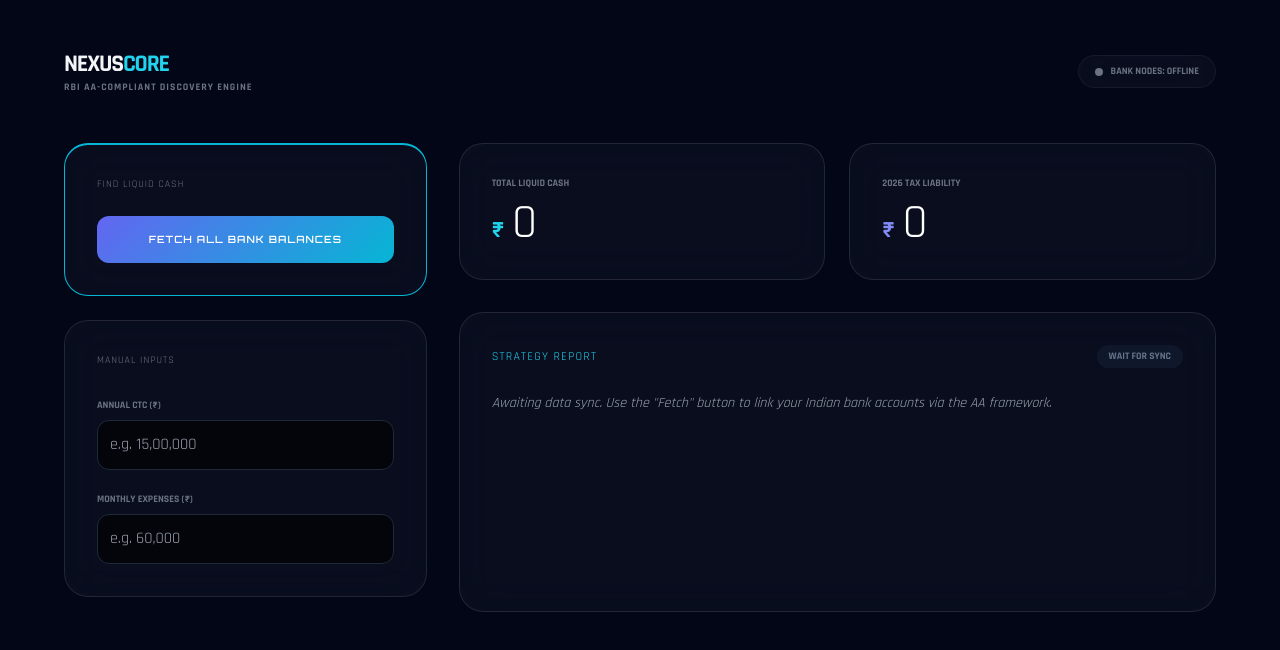
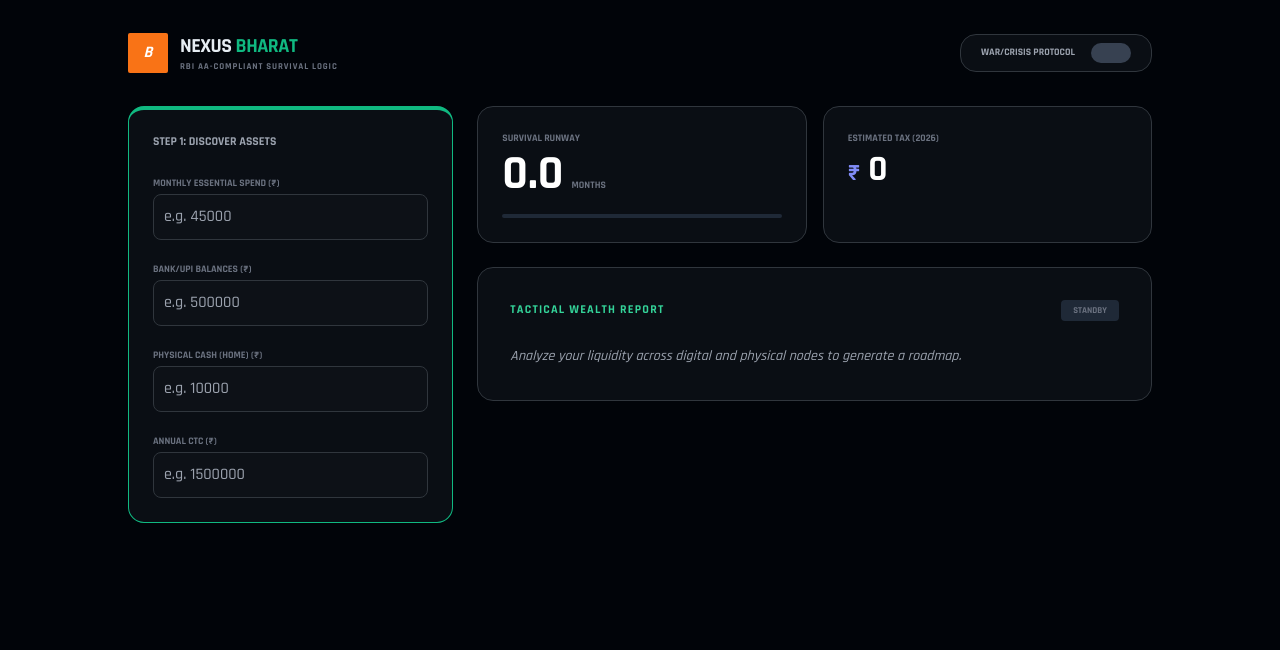
Before and after one commit to smdazamchisty-lang/Nexuspro-Financial-calculator, a plain HTML site: page index.html in a window 1280 px wide. Drawn offline with nearby package versions, Linux system fonts and the light colour scheme.

Commit message:
Revamp Nexus Bharat page layout and styles
Updated title and styles for the Nexus Bharat page. Modified layout and input fields for better user experience.

```diff
--- a/index.html
+++ b/index.html
@@ -2,180 +2,166 @@
 <html lang="en">
 <head>
     <meta charset="UTF-8">
-    <meta name="viewport" content="width=device-width, initial-scale=1.0">
-    <title>NEXUS INDIA | Liquidity Discovery</title>
+    <title>Nexus Bharat | Indian Survival Engine 2026</title>
     <script src="https://cdn.tailwindcss.com"></script>
-    <link href="https://fonts.googleapis.com/css2?family=Orbitron:wght@600&family=Rajdhani:wght@400;600;700&display=swap" rel="stylesheet">
+    <link href="https://fonts.googleapis.com/css2?family=Orbitron:wght@600&family=Rajdhani:wght@500;700&display=swap" rel="stylesheet">
     <style>
-        body { background: #020617; color: #f3f4f6; font-family: 'Rajdhani', sans-serif; }
-        .glass-asset { background: rgba(255, 255, 255, 0.03); backdrop-filter: blur(20px); border: 1px solid rgba(255, 255, 255, 0.1); border-radius: 24px; }
-        .neo-input { background: rgba(0,0,0,0.6); border: 1px solid #1e293b; color: white; border-radius: 12px; transition: 0.3s; }
-        .neo-input:focus { border-color: #00f2ff; outline: none; box-shadow: 0 0 15px rgba(0, 242, 255, 0.2); }
-        .btn-sync { background: linear-gradient(135deg, #6366f1, #06b6d4); font-family: 'Orbitron', sans-serif; transition: 0.3s; letter-spacing: 1px; }
-        .btn-sync:hover { filter: brightness(1.2); transform: translateY(-1px); }
-        .shimmer { background: linear-gradient(90deg, transparent, rgba(255,255,255,0.05), transparent); background-size: 200% 100%; animation: shimmer 2s infinite; }
-        @keyframes shimmer { 0% { background-position: -200% 0; } 100% { background-position: 200% 0; } }
+        body { background: #010409; color: #e6edf3; font-family: 'Rajdhani', sans-serif; }
+        .india-glass { background: rgba(13, 17, 23, 0.8); border: 1px solid #30363d; border-radius: 16px; }
+        .crisis-border { border-top: 4px solid #ef4444 !important; background: linear-gradient(to bottom, #1a0505, #010409); }
+        .neo-input { background: #0d1117; border: 1px solid #30363d; color: white; padding: 10px; border-radius: 8px; width: 100%; }
+        .neo-input:focus { border-color: #58a6ff; outline: none; }
     </style>
 </head>
-<body class="p-6 md:p-12">
+<body class="p-4 md:p-8">
 
-    <header class="max-w-6xl mx-auto flex justify-between items-center mb-12">
-        <div>
-            <h1 class="text-2xl font-display font-bold uppercase tracking-tighter">Nexus<span class="text-cyan-400">Core</span></h1>
-            <p class="text-[10px] text-gray-500 font-bold tracking-widest uppercase">RBI AA-Compliant Discovery Engine</p>
+    <header class="max-w-5xl mx-auto flex flex-col md:flex-row justify-between items-center mb-8 gap-4">
+        <div class="flex items-center gap-3">
+            <div class="w-10 h-10 bg-orange-500 rounded-sm flex items-center justify-center font-bold text-white italic">B</div>
+            <div>
+                <h1 class="text-xl font-bold tracking-tight uppercase">Nexus<span id="header_title" class="text-emerald-500 ml-1">Bharat</span></h1>
+                <p class="text-[9px] text-gray-500 font-bold tracking-widest uppercase">RBI AA-Compliant Survival Logic</p>
+            </div>
         </div>
-        <div id="sync_pill" class="glass-asset px-4 py-2 flex items-center gap-2 border-white/5">
-            <div class="w-2 h-2 bg-gray-500 rounded-full"></div>
-            <span class="text-[10px] font-bold text-gray-500 uppercase">Bank Nodes: Offline</span>
+        <div class="flex items-center gap-4 india-glass px-5 py-2">
+            <span class="text-[10px] font-bold uppercase text-gray-400">War/Crisis Protocol</span>
+            <input type="checkbox" id="war_toggle" onchange="toggleWar()" class="w-10 h-5 bg-gray-700 rounded-full appearance-none checked:bg-red-600 cursor-pointer transition relative">
         </div>
     </header>
 
-    <main class="max-w-6xl mx-auto grid grid-cols-1 lg:grid-cols-3 gap-8">
+    <main class="max-w-5xl mx-auto grid grid-cols-1 lg:grid-cols-12 gap-6">
 
-        <aside class="space-y-6">
-            <div class="glass-asset p-8 border-t-2 border-cyan-500">
-                <h3 class="text-[10px] font-display mb-6 text-gray-500 tracking-widest uppercase">Find Liquid Cash</h3>
-                <div id="sync_container">
-                    <button onclick="simulateBankSync()" class="btn-sync w-full text-white py-4 rounded-xl text-[10px] font-bold uppercase">
-                        Fetch All Bank Balances
-                    </button>
-                </div>
-                <div id="bank_results" class="hidden mt-6 space-y-3"></div>
-            </div>
-
-            <div class="glass-asset p-8">
-                <h3 class="text-[10px] font-display mb-6 text-gray-500 tracking-widest uppercase">Manual Inputs</h3>
+        <aside class="lg:col-span-4 space-y-4">
+            <div id="input_card" class="india-glass p-6 border-t-4 border-emerald-500 transition-all">
+                <h3 class="text-xs font-bold text-gray-400 uppercase mb-5">Step 1: Discover Assets</h3>
                 <div class="space-y-4">
                     <div>
-                        <label class="text-[10px] font-bold text-gray-500 uppercase">Annual CTC (₹)</label>
-                        <input type="number" id="in_income" class="neo-input w-full p-3 mt-1" placeholder="e.g. 15,00,000">
+                        <label class="text-[10px] font-bold text-gray-500 uppercase">Monthly Essential Spend (₹)</label>
+                        <input type="number" id="in_burn" oninput="run()" class="neo-input" placeholder="e.g. 45000">
                     </div>
                     <div>
-                        <label class="text-[10px] font-bold text-gray-500 uppercase">Monthly Expenses (₹)</label>
-                        <input type="number" id="in_burn" class="neo-input w-full p-3 mt-1" placeholder="e.g. 60,000">
+                        <label class="text-[10px] font-bold text-gray-500 uppercase">Bank/UPI Balances (₹)</label>
+                        <input type="number" id="in_digital" oninput="run()" class="neo-input" placeholder="e.g. 500000">
+                    </div>
+                    <div>
+                        <label class="text-[10px] font-bold text-gray-500 uppercase">Physical Cash (Home) (₹)</label>
+                        <input type="number" id="in_hand" oninput="run()" class="neo-input" placeholder="e.g. 10000">
+                    </div>
+                    <div>
+                        <label class="text-[10px] font-bold text-gray-500 uppercase">Annual CTC (₹)</label>
+                        <input type="number" id="in_income" oninput="run()" class="neo-input" placeholder="e.g. 1500000">
                     </div>
                 </div>
             </div>
         </aside>
 
-        <section class="lg:col-span-2 space-y-8">
-            <div class="grid grid-cols-1 md:grid-cols-2 gap-6">
-                <div class="glass-asset p-8">
-                    <h4 class="text-[10px] font-bold text-gray-500 uppercase mb-2">Total Liquid Cash</h4>
-                    <div class="flex items-baseline gap-2">
-                        <span class="text-2xl text-cyan-400 font-bold">₹</span>
-                        <span id="out_savings" class="text-5xl font-display text-white tracking-tighter">0</span>
+        <section class="lg:col-span-8 space-y-6">
+            <div class="grid grid-cols-1 md:grid-cols-2 gap-4">
+                <div class="india-glass p-6">
+                    <h4 class="text-[10px] font-bold text-gray-500 uppercase">Survival Runway</h4>
+                    <div class="flex items-baseline gap-2 mt-1">
+                        <span id="out_runway" class="text-5xl font-bold text-white">0.0</span>
+                        <span class="text-[10px] font-bold text-gray-500 uppercase">Months</span>
+                    </div>
+                    <div class="w-full bg-gray-800 h-1 mt-4 rounded-full overflow-hidden">
+                        <div id="runway_bar" class="h-full bg-emerald-500 transition-all duration-700" style="width: 0%"></div>
                     </div>
                 </div>
-
-                <div class="glass-asset p-8">
-                    <h4 class="text-[10px] font-bold text-gray-500 uppercase mb-2">2026 Tax Liability</h4>
-                    <div class="flex items-baseline gap-2">
-                        <span class="text-2xl text-indigo-400 font-bold">₹</span>
-                        <span id="out_tax" class="text-5xl font-display text-white tracking-tighter">0</span>
+                <div class="india-glass p-6">
+                    <h4 class="text-[10px] font-bold text-gray-500 uppercase">Estimated Tax (2026)</h4>
+                    <div class="flex items-baseline gap-2 mt-1">
+                        <span class="text-2xl font-bold text-indigo-400">₹</span>
+                        <span id="out_tax" class="text-4xl font-bold text-white">0</span>
                     </div>
                 </div>
             </div>
 
-            <div class="glass-asset p-8 min-h-[300px]">
-                <div class="flex justify-between items-center mb-6">
-                    <h3 class="text-xs font-display text-cyan-400 tracking-widest uppercase">Strategy Report</h3>
-                    <div id="runway_badge" class="text-[10px] font-black px-3 py-1 bg-slate-900 rounded-full text-slate-500 uppercase">Wait for Sync</div>
+            <div class="india-glass p-8">
+                <div class="flex items-center justify-between mb-6">
+                    <h3 id="report_title" class="text-xs font-bold uppercase tracking-widest text-emerald-400">Tactical Wealth Report</h3>
+                    <span id="status_badge" class="text-[9px] font-black px-3 py-1 bg-gray-800 rounded text-gray-500">STANDBY</span>
                 </div>
-                <div id="report_content" class="text-sm text-gray-400 italic leading-relaxed">
-                    Awaiting data sync. Use the "Fetch" button to link your Indian bank accounts via the AA framework.
+                <div id="report_text" class="text-sm text-gray-400 leading-relaxed italic">
+                    Analyze your liquidity across digital and physical nodes to generate a roadmap.
+                </div>
+
+                <div id="gold_section" class="hidden mt-6 pt-6 border-t border-gray-800">
+                    <div class="flex justify-between items-center">
+                        <span class="text-[10px] font-bold text-orange-400 uppercase">War-Time Barter Reserve</span>
+                        <span id="gold_val" class="text-xl font-bold text-white">0.0g Gold</span>
+                    </div>
                 </div>
             </div>
         </section>
     </main>
 
     <script>
-        let discoveredSavings = 0;
+        let isWar = false;
 
-        function simulateBankSync() {
-            const container = document.getElementById('sync_container');
-            container.innerHTML = `<div class="p-4 glass-asset shimmer text-[10px] font-bold text-center uppercase text-cyan-400 border-cyan-500/20">Accessing RBI Gateway...</div>`;
+        function toggleWar() {
+            isWar = document.getElementById('war_toggle').checked;
+            const inputCard = document.getElementById('input_card');
+            const title = document.getElementById('header_title');
+            const reportTitle = document.getElementById('report_title');
+            const goldSec = document.getElementById('gold_section');
 
-            setTimeout(() => {
-                const otp = prompt("Account Aggregator: Enter 6-digit OTP sent to your linked mobile:");
-                if(otp) finalizeDiscovery();
-                else location.reload();
-            }, 800);
+            if(isWar) {
+                inputCard.classList.add('crisis-border');
+                title.innerText = "CRISIS"; title.className = "text-red-500 ml-1 animate-pulse";
+                reportTitle.className = "text-xs font-bold uppercase tracking-widest text-red-500";
+                goldSec.classList.remove('hidden');
+            } else {
+                inputCard.classList.remove('crisis-border');
+                title.innerText = "Bharat"; title.className = "text-emerald-500 ml-1";
+                reportTitle.className = "text-xs font-bold uppercase tracking-widest text-emerald-400";
+                goldSec.classList.add('hidden');
+            }
+            run();
         }
 
-        function finalizeDiscovery() {
-            const mockBanks = [
-                { name: "HDFC Savings", bal: 125400 },
-                { name: "ICICI Salary", bal: 48000 },
-                { name: "SBI Emergency", bal: 15200 }
-            ];
+        function run() {
+            const burn = parseFloat(document.getElementById('in_burn').value) || 0;
+            const digital = parseFloat(document.getElementById('in_digital').value) || 0;
+            const hand = parseFloat(document.getElementById('in_hand').value) || 0;
+            const income = parseFloat(document.getElementById('in_income').value) || 0;
 
-            discoveredSavings = mockBanks.reduce((sum, b) => sum + b.bal, 0);
+            const totalLiquid = digital + hand;
+            const runway = burn > 0 ? (totalLiquid / burn).toFixed(1) : 0;
 
-            // Update UI
-            document.getElementById('sync_container').innerHTML = `<div class="text-green-400 text-[10px] font-bold uppercase p-2">✓ Nodes Synchronized</div>`;
-            const results = document.getElementById('bank_results');
-            results.classList.remove('hidden');
-            results.innerHTML = mockBanks.map(b => `
-                <div class="flex justify-between text-[11px] bg-white/5 p-3 rounded-xl border border-white/5">
-                    <span class="text-gray-400">${b.name}</span>
-                    <span class="font-bold">₹${b.bal.toLocaleString('en-IN')}</span>
-                </div>
-            `).join('');
-
-            const pill = document.getElementById('sync_pill');
-            pill.querySelector('div').className = "w-2 h-2 bg-green-500 animate-pulse rounded-full";
-            pill.querySelector('span').innerText = "Bank Nodes: Active";
-            pill.querySelector('span').className = "text-[10px] font-bold text-green-500 uppercase";
-
-            calculateFinance();
-        }
-
-        function calculateFinance() {
-            const income = parseFloat(document.getElementById('in_income').value) || 0;
-            const burn = parseFloat(document.getElementById('in_burn').value) || 0;
-
-            // TAX CALC: NEW REGIME FY 2026-27 (INDIA)
-            // Effective zero tax up to ₹12.75L (Standard Deduction of ₹75,000 + ₹12L Rebate)
+            // Tax: India New Regime 2026 (75k Std Deduction + 12L zero-tax slab)
             let taxable = Math.max(0, income - 75000);
             let tax = 0;
-
-            if (taxable > 1200000) {
-                if (taxable > 400000) tax += Math.min(400000, taxable - 400000) * 0.05;
-                if (taxable > 800000) tax += Math.min(400000, taxable - 800000) * 0.10;
-                if (taxable > 1200000) tax += Math.min(400000, taxable - 1200000) * 0.15;
-                if (taxable > 1600000) tax += Math.min(400000, taxable - 1600000) * 0.20;
-                if (taxable > 2000000) tax += Math.min(400000, taxable - 2000000) * 0.25;
-                if (taxable > 2400000) tax += (taxable - 2400000) * 0.30;
-                tax = tax * 1.04; // Health & Edu Cess
+            if(taxable > 1200000) {
+                if(taxable > 400000) tax += Math.min(400000, taxable - 400000) * 0.05;
+                if(taxable > 800000) tax += Math.min(400000, taxable - 800000) * 0.10;
+                if(taxable > 1200000) tax += (taxable - 1200000) * 0.15;
+                tax *= 1.04;
             }
 
-            document.getElementById('out_tax').innerText = tax.toLocaleString('en-IN', {maximumFractionDigits: 0});
-            document.getElementById('out_savings').innerText = discoveredSavings.toLocaleString('en-IN');
+            document.getElementById('out_runway').innerText = runway;
+            document.getElementById('out_tax').innerText = Math.round(tax).toLocaleString('en-IN');
 
-            // Survival Logic
-            const runway = burn > 0 ? (discoveredSavings / burn).toFixed(1) : 0;
-            const badge = document.getElementById('runway_badge');
+            const bar = document.getElementById('runway_bar');
+            const target = isWar ? 12 : 6;
+            bar.style.width = Math.min((runway/target)*100, 100) + "%";
+            bar.style.backgroundColor = runway < target ? "#ef4444" : "#10b981";
 
-            if (runway < 3) {
-                badge.innerText = "CRITICAL RUNWAY"; badge.className = "text-[10px] font-black px-3 py-1 bg-red-500/10 text-red-500 rounded-full uppercase";
-            } else {
-                badge.innerText = "STABLE RUNWAY"; badge.className = "text-[10px] font-black px-3 py-1 bg-green-500/10 text-green-500 rounded-full uppercase";
+            const goldVal = isWar ? (totalLiquid * 0.12 / 8200).toFixed(1) : 0;
+            document.getElementById('gold_val').innerText = goldVal + "g Physical Gold";
+
+            const report = document.getElementById('report_text');
+            const badge = document.getElementById('status_badge');
+
+            if(totalLiquid > 0) {
+                if(isWar) {
+                    badge.innerText = "HIGH RISK"; badge.className = "text-[9px] font-black px-3 py-1 bg-red-900/30 rounded text-red-500";
+                    report.innerHTML = `<b>Tactical Directive:</b> Your physical cash on hand covers only ${(hand/burn).toFixed(1)} months. In war circumstances, UPI/Digital nodes may fail. <b>Action:</b> Withdraw ₹${Math.max(0, (burn*3)-hand).toLocaleString()} as physical notes and convert surplus into ${goldVal}g of gold coins for barter.`;
+                } else {
+                    badge.innerText = "NORMAL"; badge.className = "text-[9px] font-black px-3 py-1 bg-emerald-900/30 rounded text-emerald-500";
+                    report.innerHTML = `<b>Market Directive:</b> Your liquidity is stable. Keep 1 month of burn in Savings for UPI. Move the investable surplus of ₹${Math.max(0, digital-burn).toLocaleString()} to a <b>Liquid Fund</b> (e.g., HDFC or ICICI Liquid) for 6.7% annualized returns.`;
+                }
             }
-
-            // Advisory Report
-            document.getElementById('report_content').innerHTML = `
-                <div class="not-italic space-y-4 font-medium text-gray-300">
-                    <p><span class="text-cyan-400 font-bold">›</span> [DISCOVERY]: Found <b>₹${discoveredSavings.toLocaleString()}</b> across 3 bank nodes.</p>
-                    <p><span class="text-indigo-400 font-bold">›</span> [LIQUIDITY]: At current burn, your survival runway is <b>${runway} months</b>.</p>
-                    <p><span class="text-white font-bold">›</span> [ACTION]: ${discoveredSavings > (burn * 6) ? 'Excess cash detected. Park ₹'+(discoveredSavings - (burn*6)).toLocaleString()+' in a <b>Liquid Mutual Fund</b> to beat savings account rates.' : 'Priority: Save until you hit a 6-month buffer (₹'+(burn*6).toLocaleString()+').'}</p>
-                </div>
-            `;
         }
-
-        // Auto-update when user types
-        document.getElementById('in_income').addEventListener('input', calculateFinance);
-        document.getElementById('in_burn').addEventListener('input', calculateFinance);
     </script>
 </body>
 </html>
```
